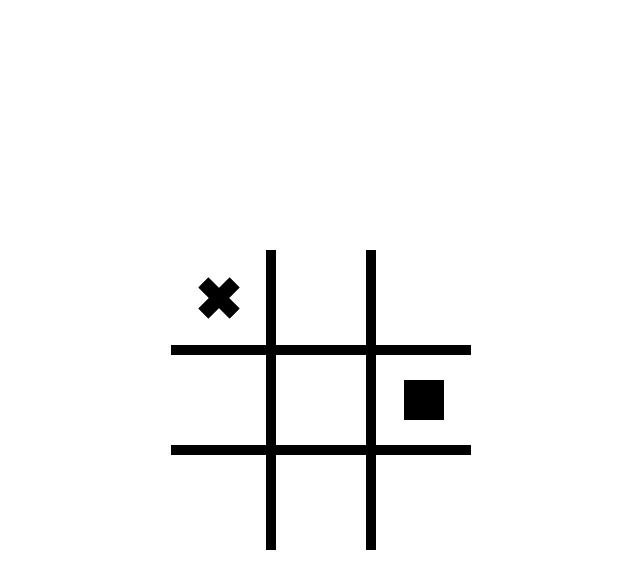
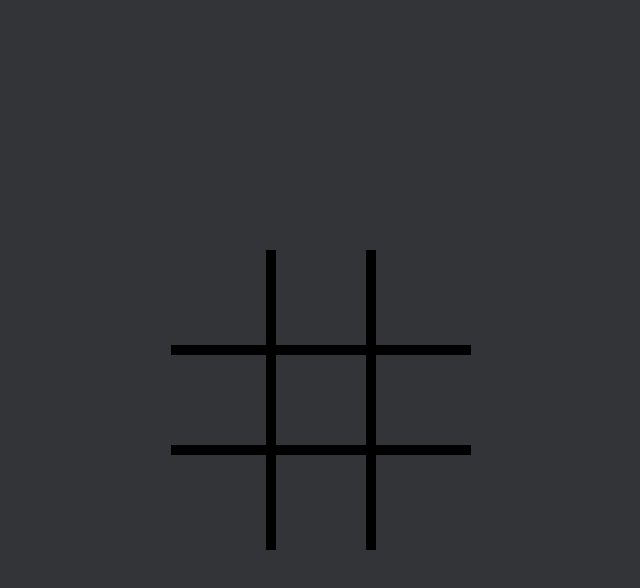
Before and after one commit to ronakraj00/tictactoe, a plain HTML site: page index.html in a window 1280 px wide. Both pictures are taken after a click on the element 540 px from the left and 300 px from the top of the page. Shown: the whole page, without its empty margins (319-959 px from the left). Drawn offline with Linux system fonts and the light colour scheme.

Commit message:
rewriting Day#1

```diff
--- a/index.html
+++ b/index.html
@@ -3,6 +3,7 @@
 <head>
     <meta charset="UTF-8">
     <title>Tic Tac Toe</title>
+    <link rel="icon" href="favicon.svg" type="image/x-icon">
     <link rel="stylesheet" href="style.css">
     <script src="script.js" defer></script>
 </head>
--- a/script.js
+++ b/script.js
@@ -1,46 +1,57 @@
+class Player{
+    constructor(name,sign){
+        this.name=name;
+        this.sign=sign;
+    }
+}
 
-function fillGrid(gridPositon,sign){
-    gridPositon.classList.add(`make-${sign}`);
-    const gridNo=gridPositon.getAttribute("data-gridNo")
-    gameBoard.fillGameBoard(gridNo,sign);
+function createPlayer(name,sign){
+    const newPlayer=new Player(name,sign);
+    return newPlayer;
+}
+
+function fillGameBoardArray(position){
+    gameBoard.gameBoardArray[position-1]=currentPlayer();
+}
+
+function currentPlayer(){
+    return "square";
 }
 
 const gameBoard = (()=>{
+
+    let gameBoardArray = [];
+
     const grids = document.querySelectorAll(".grid");
-    let click=0;
+
     grids.forEach(grid=>{
+
         grid.addEventListener("click",(e)=>{
-            game(grid,++click);
+
+            const clickedGrid=e.target.getAttribute("data-gridNo");
+            game(clickedGrid);
+            // fillGameBoardArray(clickedGrid);
             e.stopPropagation();
+
     },{once:true});
+
     });
 
-    let gameBoardArray = [null,null,null,null,null,null,null,null,null];
-
-    const fillGameBoard = (grid,sign)=>{
-        gameBoardArray[grid-1]=sign;
-        whoWon();
-    }
-    return {gameBoardArray,fillGameBoard,grids};
+    return {gameBoardArray,grids};
 })();
 
-const Player = (name,sign)=>{
-    let play = (grid)=>{
-        fillGrid(grid,sign);
-    }
-    return {play};
-}
 
-const ronak = Player("ronak","cross");
 
 function AIPlay(){
 
     let newArray=[];
+
     for(let i=0;i<9;i++){
-        if(gameBoard.gameBoardArray[i]==null){
+        if(gameBoard.gameBoardArray[i]==undefined){
             newArray.push(i);
         }
     }
+
     let randomPosition=Math.floor(Math.random()*newArray.length);
     console.log("randomNO"+newArray[randomPosition]);
 
@@ -48,17 +59,18 @@ function AIPlay(){
 
 }
 
-function game(grid,click){
-    checkDraw();
-    ronak.play(grid);
-    whoWon();
-    checkDraw();
-    if(click<5){
-        AIPlay();
-        whoWon();
-        checkDraw();
-    }
+function game(clickedGrid){
+    fillGameBoardArray(clickedGrid);
+    renderGameBoard();
+}
 
+function renderGameBoard(){
+
+    gameBoard.gameBoardArray.forEach(grid=>{
+        if(grid==="square"){
+            //working on this
+        }
+    })
 }
 
 function whoWon(){
@@ -84,8 +96,7 @@ function whoWon(){
 }
 
 function endGame(){
-    setTimeout(()=>{location.reload()},2000)
-
+    gameBoard.gameBoardArray=[];
 }
 
 function winnerMessage(name){
--- a/style.css
+++ b/style.css
@@ -16,6 +16,7 @@ body{
     justify-content: center;
     display: flex;
     align-items: center;
+    background-color:rgb(50,52,55);
 }
 .grid{
     border: none;
```
Also changed, not shown: favicon.svg (added).
